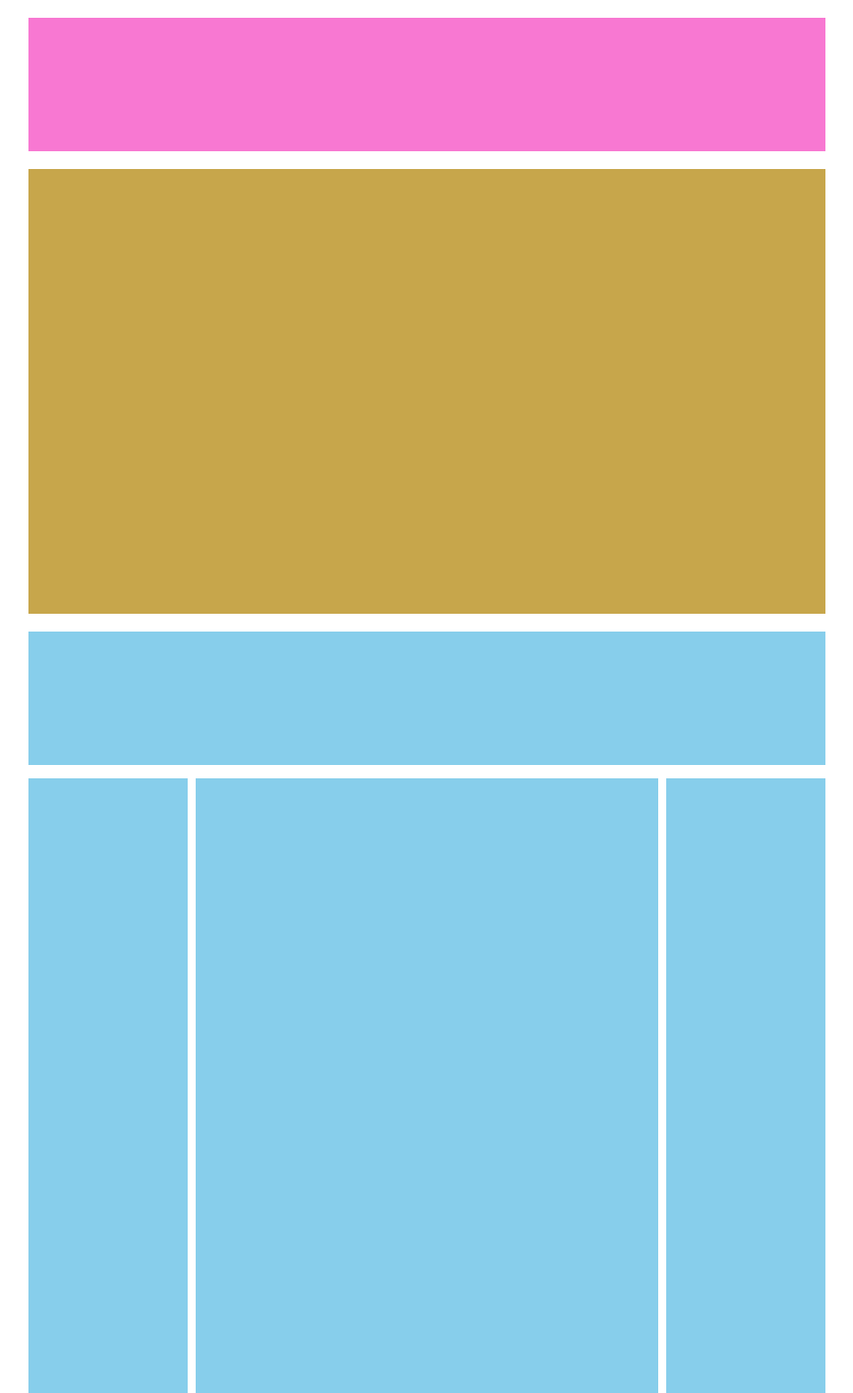
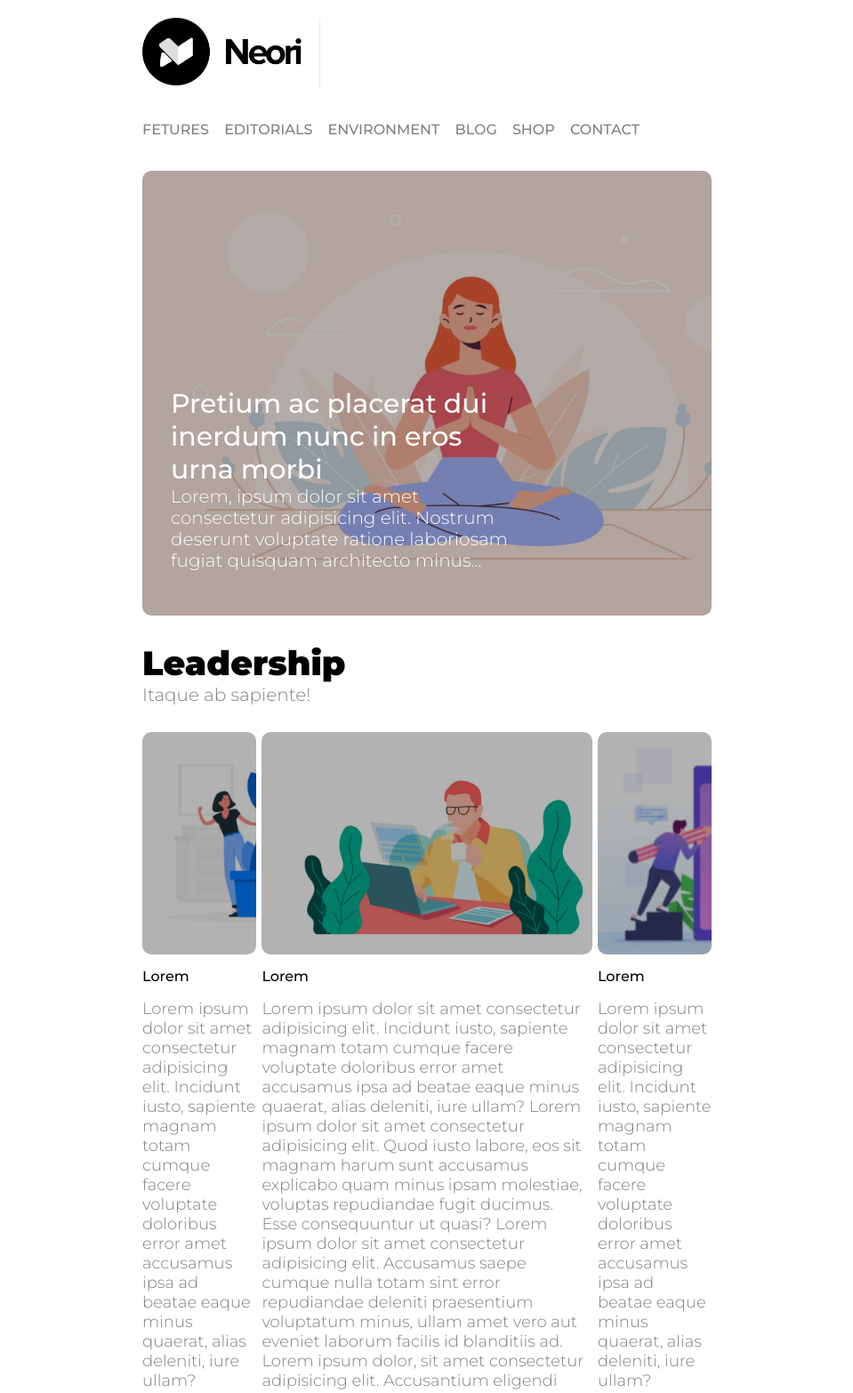
Before and after one commit to GianlucaBar/htmlcss-wp, a plain HTML site: page index.html in a window 1280 px wide. Shown: the top 1566 px of the page at 89% size, without its empty margins (160-1119 px from the left). Drawn offline with Linux system fonts and the light colour scheme.

Commit message:
Completato

```diff
--- a/css/style.css
+++ b/css/style.css
@@ -3,83 +3,160 @@
     padding: 0;
     box-sizing: border-box;
 }
-
+img{
+    width: 100%;
+}
 /* common */
 .col{
     float: left;
 }
+
  .clearfix::after{
      content: "";
      display: table;
      clear: both;
  }
+
+
+ .standard-margin{
+     margin-top: 30px;
+ }
+
+ .layover{
+     width: 100%;
+     height: 100%;
+     background-color: rgba(0, 0, 0, 0.3);
+     border-radius: 10px;
+ }
+
 /* fine common  */
+body{
+    font-family: 'Montserrat', sans-serif;
+}
 
 /* inizio main  */
 .wrapper{
-    width: 70%;
+    width: 50%;
     margin: 20px auto;
 }
+
 /* inizio header */
-header .top{
-    background-color: rgb(248, 120, 210);
-
-    /* test height  */
-   height: 150px;
+header .logo{
+    width: 200px;
+    padding-right: 20px;
+    border-right: 1px solid rgb(235, 232, 232);
 }
 
-header .bottom{
-    background-color: rgb(199, 166, 75);
-    margin-top: 20px;
-
-    /* test height  */
-   height: 500px;
+/* inizio nav  */
+nav ul{
+    list-style-type: none;
 }
 
+ul li{
+    display: inline-block;
+    padding: 1% 2% 1% 0;
+}
+
+li a{
+    text-decoration: none;
+    text-transform: uppercase;
+    color: grey;
+}
+/* fine nav  */
+
+header .banner{
+    height: 500px;
+    background-image: url("../img/banner.jpg");
+    background-size: cover;
+    background-position-y: center;
+    border-radius: 10px;
+    position: relative;
+}
+
+.banner-title{
+    width: 60%;
+    color: white;
+    position: absolute;
+    bottom: 10%;
+    left: 5%;
+}
+
+.banner-title h1{
+    font-size: 30px;
+    font-weight: 500;
+}
+
+.banner-title h3{
+    font-size: 20px;
+    font-weight: 300;
+}
 /* fine header  */
 
 /* inizio main  */
 main{
     margin-top: 20px;
     padding-bottom: 20px;
-    /* background-color: steelblue; */
 }
 
-.main-title{
-    background-color: skyblue;
+.main-title h2{
+    font-size: 38px;
+}
+
+.main-title h3{
+    font-size: 20px;
+    color: grey;
+    font-weight: 300;
+}
 
 
-    /* test height  */
-   height: 150px;
-}
-
-.main-body{
-    margin-top: 15px;
-}
 .col-left, .col-right {
-    background-color: skyblue;
     width: 20%;
-
-    /* test height  */
-    height: 800px;
 }
 
 .col-middle {
     width: 58%;
-    background-color: skyblue;
     margin: 0 1%;
+}
 
-    /* test height  */
-    height: 1000px;
+.img-paragraph{
+    height: 250px;
+    background-size: cover;
+    background-position-y: center;
+    border-radius: 10px;
+}
+
+#img-left{
+    background-image: url("../img/img-1.jpg");
+}
+
+#banner-center{
+    background-image: url("../img/banner-2.jpg");
+}
+
+#img-right{
+    background-image: url("../img/img-2.jpg");
+}
+
+.col h4 {
+    line-height: 50px;
+    font-weight: 500;
+}
+
+.col p{
+    color: grey;
+    font-weight: 300;
+    font-size: 18px;
 }
 /* fine main  */
 
 /* inizio footer  */
 footer{
-    background-color: purple;
-    margin-top: 10px;
+    text-align: center;
+}
 
-    /* test height */
-    height: 100px;
+footer span::after{
+    content: " " "\2764";
+    color: red;
+    font-size: 30px;
 }
 /* fine footer  */
--- a/index.html
+++ b/index.html
@@ -6,36 +6,108 @@
     <meta name="viewport" content="width=device-width, initial-scale=1.0">
     <title>layout</title>
     <link rel="stylesheet" href="css/style.css">
+    <link rel="preconnect" href="https://fonts.gstatic.com">
+    <link href="https://fonts.googleapis.com/css2?family=Montserrat:wght@300;500;900&display=swap" rel="stylesheet">
 </head>
 <body>
     <div class="wrapper">
         <!-- inizio header  -->
         <header>
-            <div class="top"></div>
-            <nav></nav>
-            <div class="bottom"></div>
+            <div class="logo">
+                <img src="img/logo.png" alt="logo">
+            </div>
+            <!-- inizio nav  -->
+            <nav class="standard-margin">
+                <ul>
+                    <li>
+                        <a href="#">Fetures</a>
+                    </li>
+
+                    <li>
+                        <a href="#">Editorials</a>
+                    </li>
+
+                    <li>
+                        <a href="#">Environment</a>
+                    </li>
+
+                    <li>
+                        <a href="#">blog</a>
+                    </li>
+
+                    <li>
+                        <a href="#">Shop</a>
+                    </li>
+
+                    <li>
+                        <a href="#">Contact</a>
+                    </li>
+                </ul>
+            </nav>
+            <!-- fine nav  -->
+
+            <!-- banner  -->
+            <div class="banner standard-margin">
+                <div class="layover">
+
+                    <div class="banner-title">
+                        <h1>Pretium ac placerat dui inerdum nunc in eros urna morbi</h1>
+                        <h3>Lorem, ipsum dolor sit amet consectetur adipisicing elit. Nostrum deserunt voluptate ratione laboriosam fugiat quisquam architecto minus...</h3>
+                    </div>
+
+                </div>
+            </div>
+            <!-- fine banner  -->
+
         </header>
         <!-- fine header  -->
 
         <!-- inizio main  -->
         <main>
-            <div class="main-title"></div>
+            <!-- titolo -->
+            <div class="main-title standard-margin">
+                <h2>Leadership</h2>
+                <h3>Itaque ab sapiente!</h3>
+            </div>
 
-            <div class="main-body clearfix">
-                <div class="col col-left"></div>
+            <!-- fine titolo  -->
+            <div class="main-body clearfix standard-margin">
+                <div class="col col-left">
+                    <div class="img-paragraph" id="img-left">
+                        <div class="layover"></div>
+                    </div>
 
-                <div class="col col-middle"></div>
+                    <h4>Lorem</h4>
+                    <p>Lorem ipsum dolor sit amet consectetur adipisicing elit. Incidunt iusto, sapiente magnam totam cumque facere voluptate doloribus error amet accusamus ipsa ad beatae eaque minus quaerat, alias deleniti, iure ullam?</p>
+                </div>
 
-                <div class="col col-right"></div>
+                <div class="col col-middle">
+                    <div class="img-paragraph" id="banner-center">
+                        <div class="layover"></div>
+                    </div>
+
+                    <h4>Lorem</h4>
+                    <p>Lorem ipsum dolor sit amet consectetur adipisicing elit. Incidunt iusto, sapiente magnam totam cumque facere voluptate doloribus error amet accusamus ipsa ad beatae eaque minus quaerat, alias deleniti, iure ullam? Lorem ipsum dolor sit amet consectetur adipisicing elit. Quod iusto labore, eos sit magnam harum sunt accusamus explicabo quam minus ipsam molestiae, voluptas repudiandae fugit ducimus. Esse consequuntur ut quasi? Lorem ipsum dolor sit amet consectetur adipisicing elit. Accusamus saepe cumque nulla totam sint error repudiandae deleniti praesentium voluptatum minus, ullam amet vero aut eveniet laborum facilis id blanditiis ad. Lorem ipsum dolor, sit amet consectetur adipisicing elit. Accusantium eligendi nostrum reprehenderit voluptas architecto eveniet est modi quam amet ipsum fuga, dolores vitae repellendus aperiam nam recusandae nemo! Neque, blanditiis? Lorem ipsum dolor, sit amet consectetur adipisicing elit. Eius adipisci repudiandae vitae deserunt similique officia, aspernatur voluptatibus veniam accusamus est? Assumenda repellendus, aspernatur alias omnis unde deleniti esse sit accusantium!</p>
+                </div>
+
+                <div class="col col-right">
+                    <div class="img-paragraph" id="img-right">
+                        <div class="layover"></div>
+                    </div>
+
+                    <h4>Lorem</h4>
+                    <p>Lorem ipsum dolor sit amet consectetur adipisicing elit. Incidunt iusto, sapiente magnam totam cumque facere voluptate doloribus error amet accusamus ipsa ad beatae eaque minus quaerat, alias deleniti, iure ullam?</p>
+                </div>
             </div>
         </main>
         <!-- fine main  -->
 
         <!-- inizio footer   -->
-        <footer>
-
+        <footer class="standard-margin">
+            <span>Designed with</span>
         </footer>
         <!-- fine footer  -->
+
     </div>
 </body>
 </html>
```
